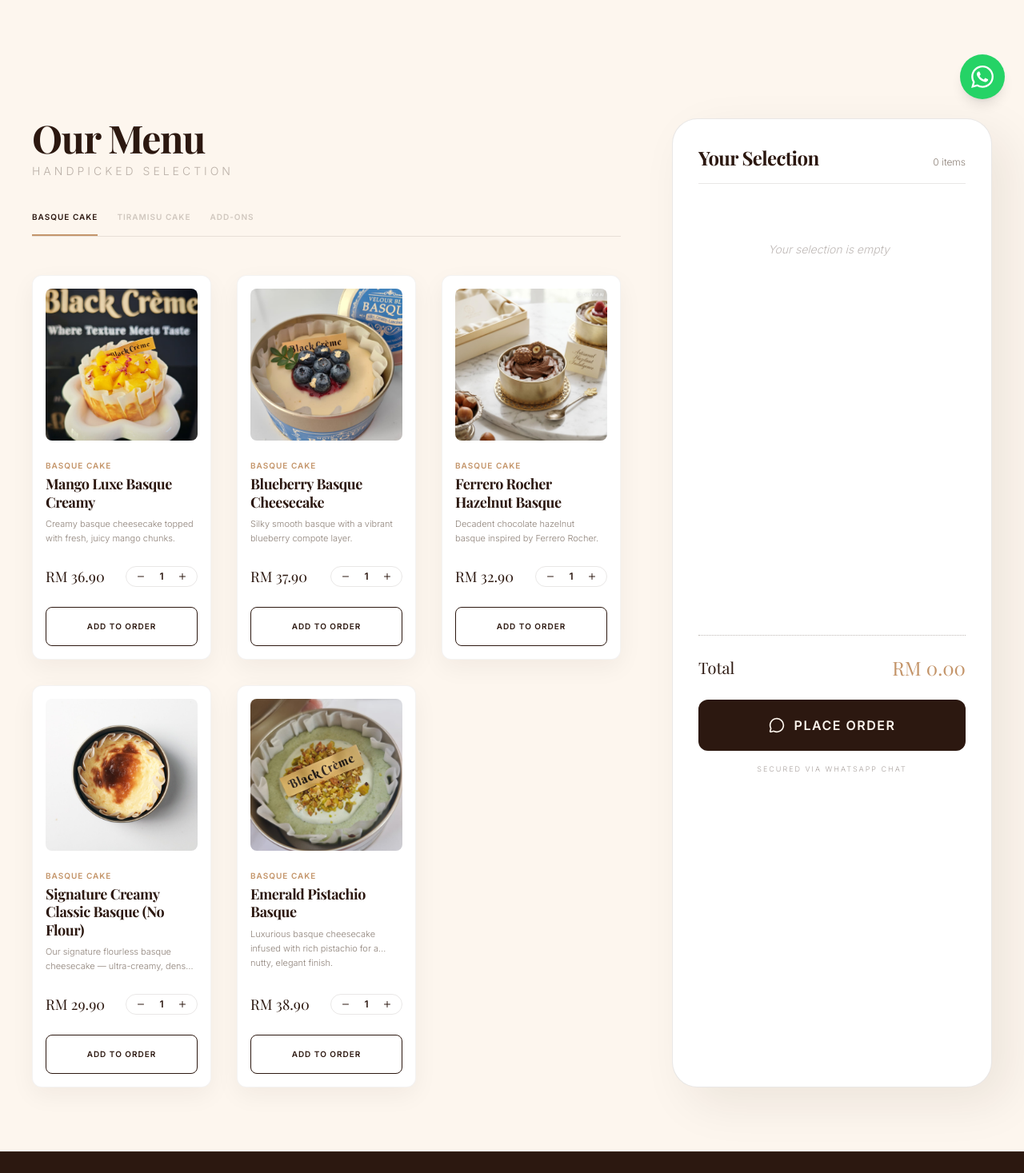
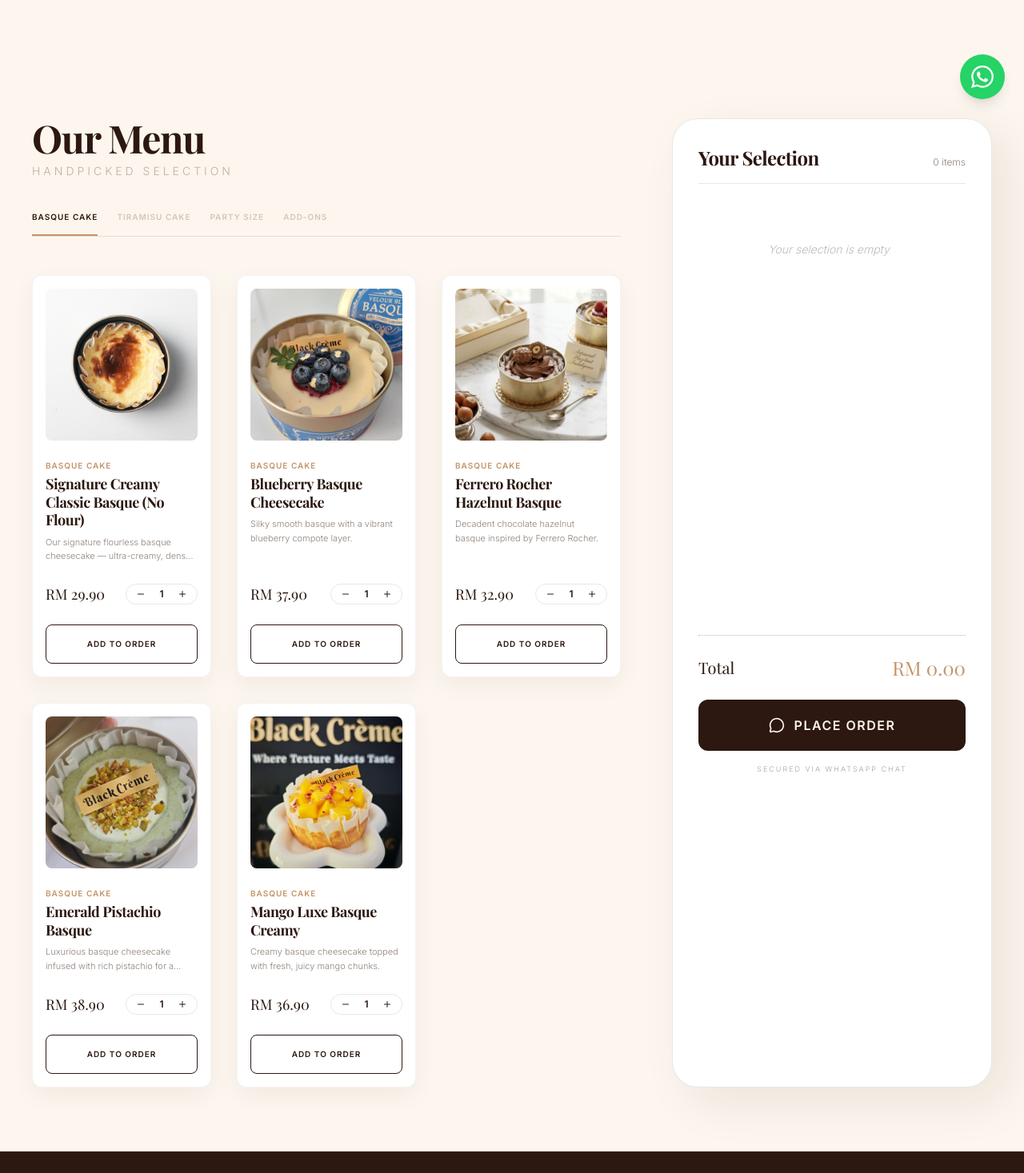
Before and after one commit to skblackcreme-debug/BlackCreme, a React (Vite) app: page / in a window 1280 px wide. Shown: the part 652-2119 px from the top of the page at 80% size. Built offline with nearby package versions, Linux system fonts and the light colour scheme; a web font is replaced by a local one.

Commit message:
fix arrangement, add new section party size, change zone c to Rm20

```diff
--- a/src/App.tsx
+++ b/src/App.tsx
@@ -208,7 +208,7 @@ export default function App() {
 
             {/* Category Tabs */}
             <div className="flex space-x-6 mt-10 border-b border-primary-dark/10 overflow-x-auto whitespace-nowrap scrollbar-hide">
-              {[Category.BASQUE, Category.TIRAMISU, Category.ADDONS].map((cat) => (
+              {[Category.BASQUE, Category.TIRAMISU, Category.PARTY_SIZE, Category.ADDONS].map((cat) => (
                 <button
                   key={cat}
                   onClick={() => setActiveCategory(cat)}
--- a/src/constants.ts
+++ b/src/constants.ts
@@ -10,12 +10,12 @@ export const BANK_INFO = {
 export const PRODUCTS: Product[] = [
   // Basque Cake Series
   {
-    id: 'b01',
-    name: 'Mango Luxe Basque Creamy',
-    description: 'Creamy basque cheesecake topped with fresh, juicy mango chunks.',
-    price: 36.90,
+    id: 'b04',
+    name: 'Signature Creamy Classic Basque (No Flour)',
+    description: 'Our signature flourless basque cheesecake — ultra-creamy, dense and velvety smooth.',
+    price: 29.90,
     category: Category.BASQUE,
-    image: '/images/Mango Luxe Basque Creamy.jpeg',
+    image: '/images/Signature Creamy Classic Basque (No Flour).jpeg',
   },
   {
     id: 'b02',
@@ -34,14 +34,6 @@ export const PRODUCTS: Product[] = [
     image: '/images/Ferrero Rocher Hazelnut Basque.jpeg',
   },
   {
-    id: 'b04',
-    name: 'Signature Creamy Classic Basque (No Flour)',
-    description: 'Our signature flourless basque cheesecake — ultra-creamy, dense and velvety smooth.',
-    price: 29.90,
-    category: Category.BASQUE,
-    image: '/images/Signature Creamy Classic Basque (No Flour).jpeg',
-  },
-  {
     id: 'b05',
     name: 'Emerald Pistachio Basque',
     description: 'Luxurious basque cheesecake infused with rich pistachio for a nutty, elegant finish.',
@@ -49,7 +41,23 @@ export const PRODUCTS: Product[] = [
     category: Category.BASQUE,
     image: '/images/Emerald Pistachio Basque.jpeg',
   },
+  {
+    id: 'b01',
+    name: 'Mango Luxe Basque Creamy',
+    description: 'Creamy basque cheesecake topped with fresh, juicy mango chunks.',
+    price: 36.90,
+    category: Category.BASQUE,
+    image: '/images/Mango Luxe Basque Creamy.jpeg',
+  },
   // Tiramisu Cake Series
+  {
+    id: 't04',
+    name: 'Longan Cloud Tiramisu (Bestseller)',
+    description: 'Refreshing floral delight featuring sweet longan berries.',
+    price: 27.90,
+    category: Category.TIRAMISU,
+    image: '/images/Longan Cloud Tiramisu.jpeg',
+  },
   {
     id: 't01',
     name: 'Classic Tiramisu',
@@ -74,13 +82,22 @@ export const PRODUCTS: Product[] = [
     category: Category.TIRAMISU,
     image: '/images/Snow White Apple Tiramisu.jpeg',
   },
+  // Party Size
   {
-    id: 't04',
-    name: 'Longan Cloud Tiramisu',
-    description: 'Refreshing floral delight featuring sweet longan berries.',
-    price: 27.90,
-    category: Category.TIRAMISU,
-    image: '/images/Longan Cloud Tiramisu.jpeg',
+    id: 'p01',
+    name: 'Signature Classic Tiramisu Party Size',
+    description: 'Our classic tiramisu in a generous party-sized portion — perfect for celebrations.',
+    price: 99.00,
+    category: Category.PARTY_SIZE,
+    image: '/images/SignatureClassicTiramisuPartySize.jpeg',
+  },
+  {
+    id: 'p02',
+    name: 'Longan Overload Tiramisu Party Size',
+    description: 'Loaded with sweet longan in a party-sized tiramisu — a crowd favourite.',
+    price: 108.00,
+    category: Category.PARTY_SIZE,
+    image: '/images/LonganOverloadTiramisuPartySize.jpeg',
   },
   // Add-ons
   {
--- a/src/data/deliveryZones.ts
+++ b/src/data/deliveryZones.ts
@@ -24,7 +24,7 @@ export const SUPPORTED_STATES: SupportedState[] = [
   'Wilayah Persekutuan Kuala Lumpur',
 ];
 
-const ZONE_FEE: Record<DeliveryZone, number> = { A: 8, B: 12, C: 15 };
+const ZONE_FEE: Record<DeliveryZone, number> = { A: 8, B: 12, C: 20 };
 const ZONE_ETA: Record<DeliveryZone, string> = {
   A: '30–45 min',
   B: '45–60 min',
@@ -34,7 +34,7 @@ const ZONE_ETA: Record<DeliveryZone, string> = {
 // Delivery zones measured from Puchong Jaya (bakery base):
 // Zone A  RM 8   ≤15 km  — Puchong, Subang Jaya/USJ, Petaling Jaya, Bangsar
 // Zone B  RM 12  15–30km — Shah Alam, Central KL, Kajang/Bangi, Putrajaya, Cyberjaya
-// Zone C  RM 15  30–40km — Klang, Kepong, North KL  (>40 km not serviced)
+// Zone C  RM 20  30–40km — Klang, Kepong, North KL  (>40 km not serviced)
 
 export const POSTCODE_LOOKUP: Record<string, PostcodeEntry> = {
   // ── Zone A — Puchong (bakery base) ────────────────────────────────────────
--- a/src/types.ts
+++ b/src/types.ts
@@ -1,6 +1,7 @@
 export enum Category {
   BASQUE = 'Basque Cake',
   TIRAMISU = 'Tiramisu Cake',
+  PARTY_SIZE = 'Party Size',
   ADDONS = 'Add-ons',
 }
 
```
Also changed, not shown: public/images/LonganOverloadTiramisuPartySize.jpeg (added), public/images/SignatureClassicTiramisuPartySize.jpeg (added).
